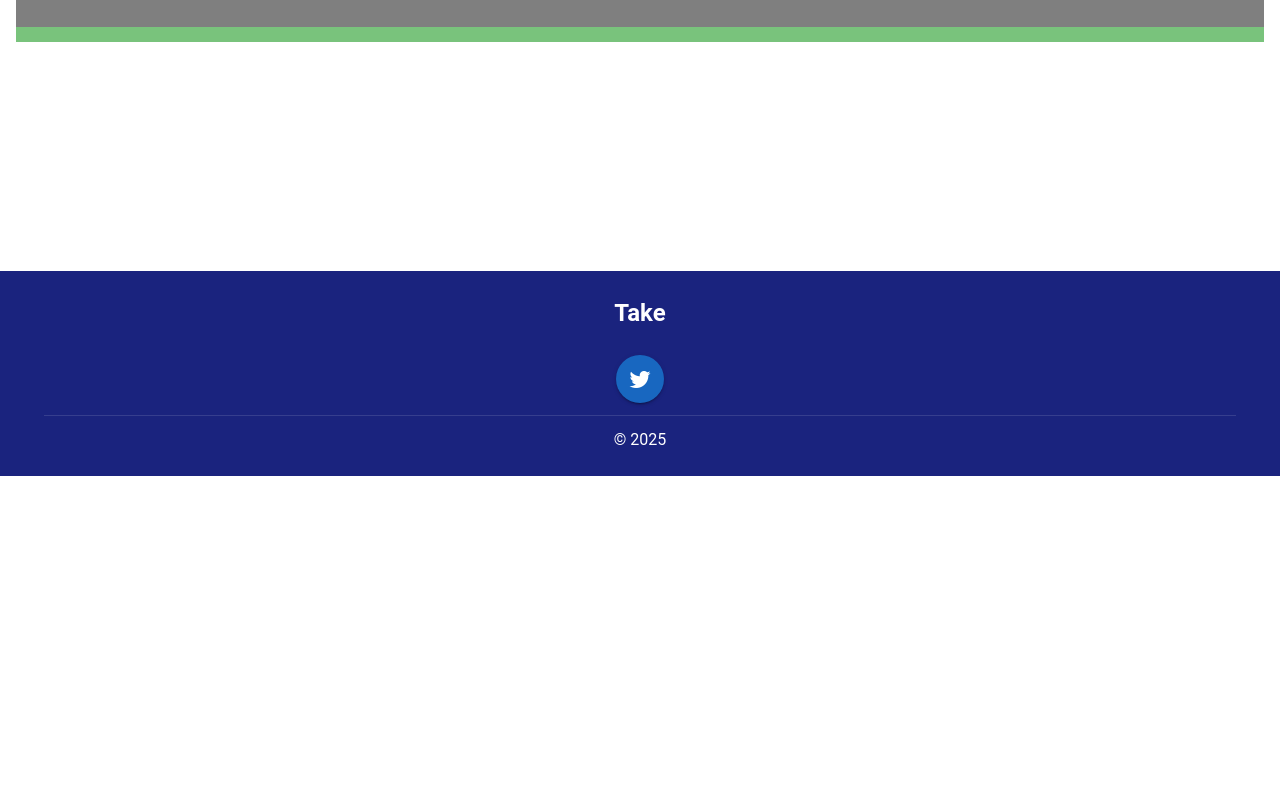
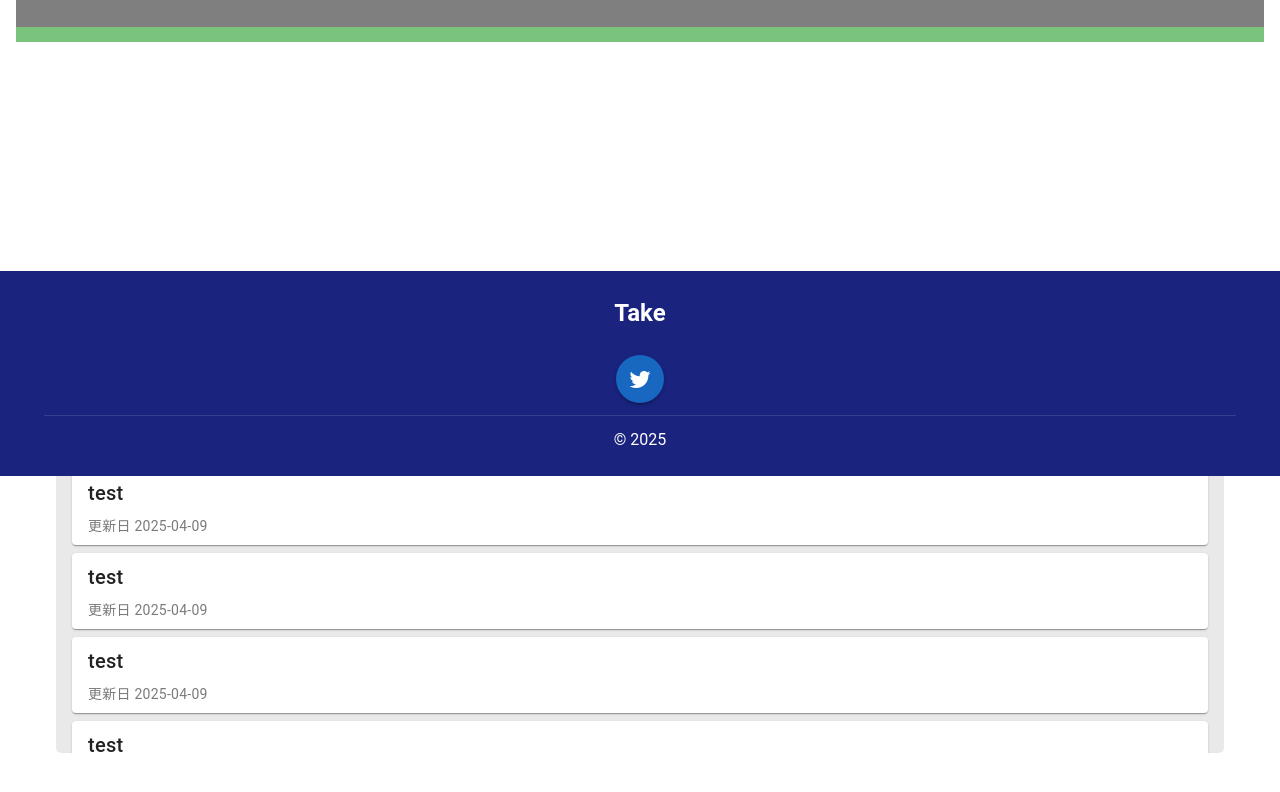
Before and after one commit to take5054/IPAExamPreparation, a Vue app: page / in a window 1280 px wide. Shown: the part 324-1116 px from the top of the page. Before the commit the page ends 982 px from the top, so only its background shows below. Built offline with nearby package versions, Linux system fonts and the light colour scheme.

Commit message:
feat: 新着情報リストを追加し、更新履歴データを仮実装

```diff
--- a/src/pages/index.vue
+++ b/src/pages/index.vue
@@ -7,10 +7,48 @@
         <v-divider :thickness="5" />
       </v-col>
     </v-row>
+    <!-- 新着情報リスト -->
+    <v-row>
+      <v-col>
+        <h2>新着情報</h2>
+        <div class="whats-news">
+          <v-card v-for="(item, index) in updateHistory" :key="index" class="mb-2" outlined>
+            <v-card-title>{{ item.description }}</v-card-title>
+            <v-card-subtitle class="mb-2">更新日 {{ item.date }}</v-card-subtitle>
+          </v-card>
+        </div>
+      </v-col>
+    </v-row>
   </v-container>
 </template>
 
 <script lang="ts" setup>
-import { ref, onMounted } from 'vue';
+import { ref } from 'vue';
 import HeaderParallax from '@/components/HeaderParallax.vue';
+
+// 更新履歴データ(仮置き・バックエンドから取得するように変更予定)
+const updateHistory = ref([
+  { date: '2025-04-09', description: 'test' },
+  { date: '2025-04-09', description: 'test' },
+  { date: '2025-04-09', description: 'test' },
+  { date: '2025-04-09', description: 'test' },
+  { date: '2025-04-09', description: 'test' },
+  { date: '2025-04-09', description: 'test' },
+  { date: '2025-04-09', description: 'test' },
+  { date: '2025-04-09', description: 'test' },
+  { date: '2025-04-09', description: 'test' },
+  { date: '2025-04-09', description: 'サイトの開発を開始' },
+]);
 </script>
+
+<style scoped>
+.whats-news {
+  max-height: 300px; /* 最大の高さ設定 */
+  overflow-y: auto;
+  padding: 16px;
+  margin-top: 4px;
+  margin-bottom: 4px;
+  border-radius: 5px;
+  background-color: #e9e9e9;
+}
+</style>
```
